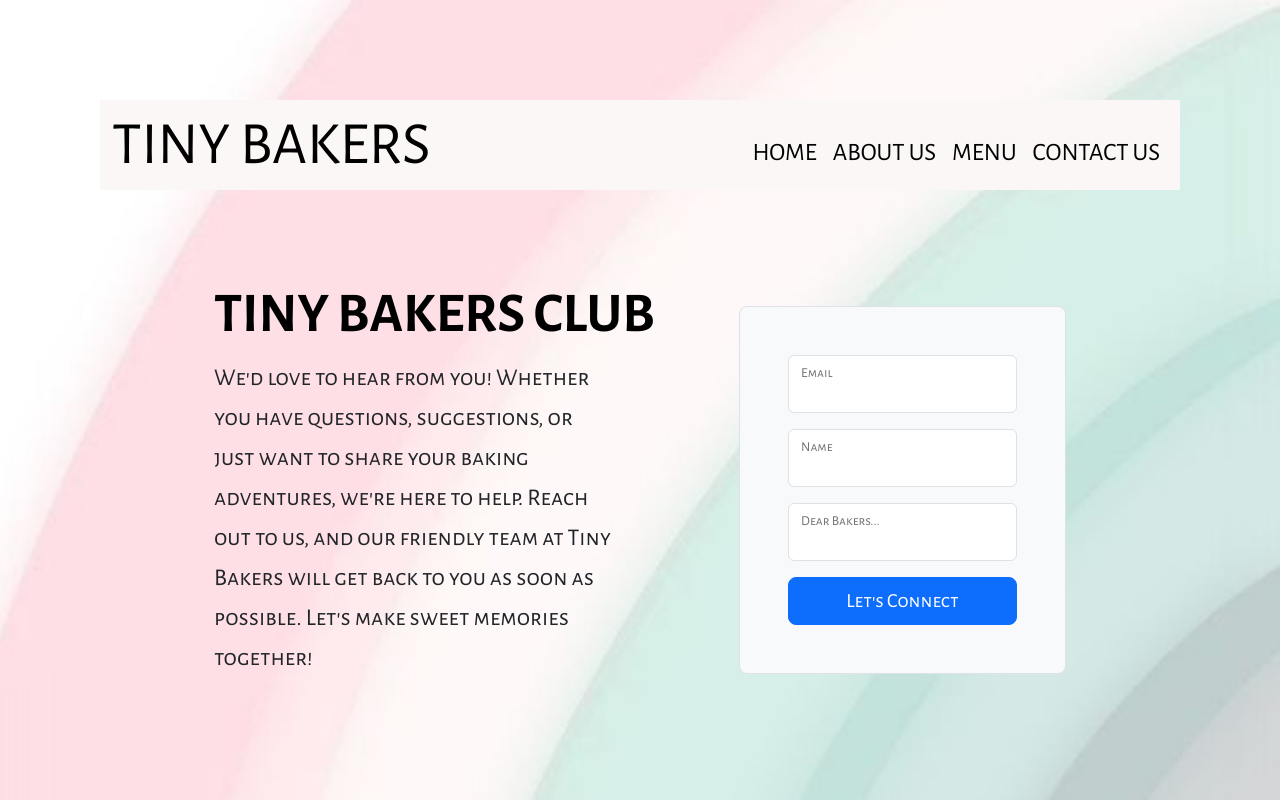
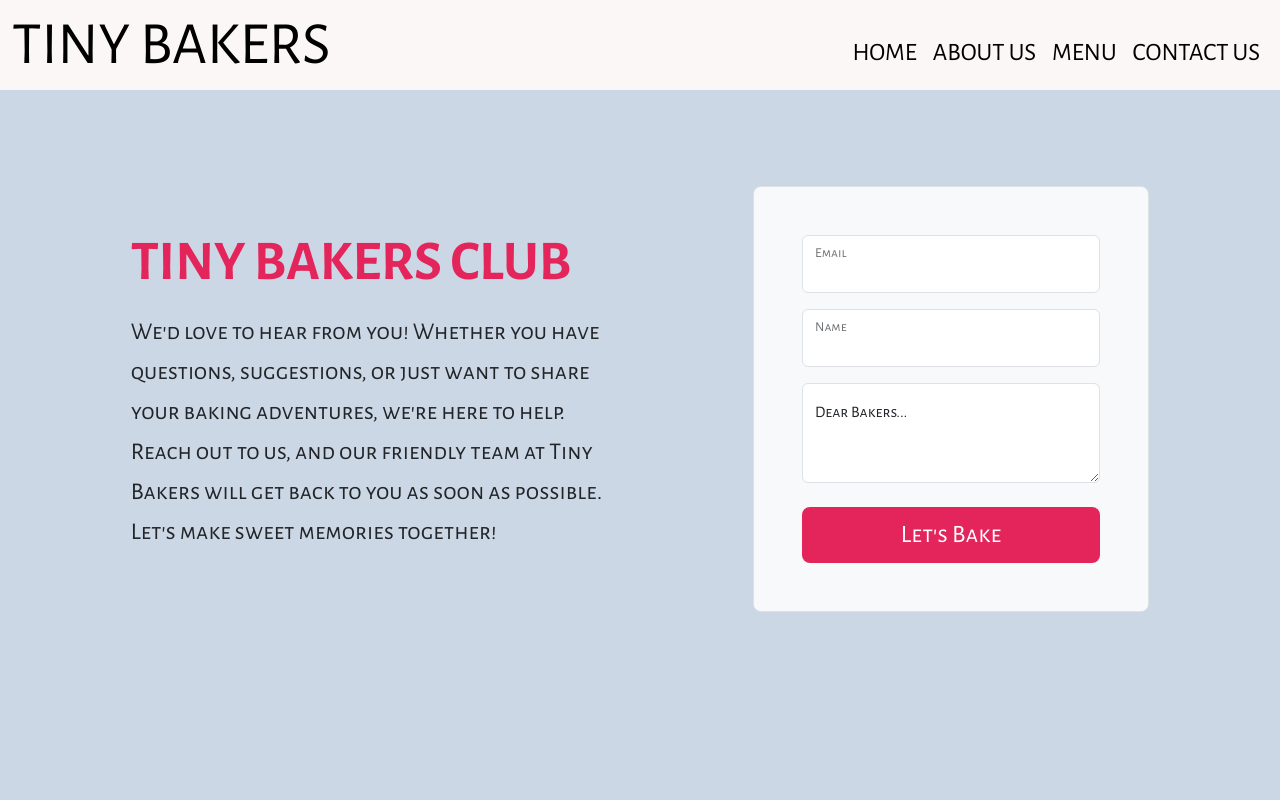
Before and after one commit to mhlangathabile/react-little-bakers, a React (Create React App) app: page /ContactUs in a window 1280 px wide. Built offline with nearby package versions, Linux system fonts and the light colour scheme.

Commit message:
Contact Us Component CSS

```diff
--- a/src/Component/ContactUs.css
+++ b/src/Component/ContactUs.css
@@ -1,9 +1,15 @@
 .contactUs {
-  background-image: url("../Images/contactUs.jpg");
+  font-family: "Alegreya Sans SC", sans-serif;
+  background-color: #ccd7e5;
   height: 100vh;
-  padding: 100px;
-  background-size: cover;
-  background-repeat: no-repeat;
-  background-position: center center;
-  font-family: "Alegreya Sans SC", sans-serif;
 }
+
+.contactUs h1 {
+  color: #e3255b !important;
+}
+
+button {
+  background-color: #e3255b !important;
+  color: white !important;
+  font-size: 25px !important;
+}
--- a/src/Component/ContactUs.js
+++ b/src/Component/ContactUs.js
@@ -9,7 +9,7 @@ const ContactUs = () => {
       <div className="container col-xl-10 col-xxl-8 px-4 py-5">
         <div className="row align-items-center g-lg-5 py-5">
           <div className="col-lg-7 text-center text-lg-start">
-            <h1 className="display-4 fw-bold lh-1 text-body-emphasis mb-3">
+            <h1 className="display-4 fw-bold text-body-emphasis mb-3">
               TINY BAKERS CLUB
             </h1>
             <p className="col-lg-10 fs-4">
@@ -34,16 +34,17 @@ const ContactUs = () => {
                 <input type="email" class="form-control" id="floatingInput" />
                 <label for="floatingInput">Name</label>
               </div>
-              <div className="form-floating mb-3 club">
-                <input
-                  type="textarea"
-                  className="form-control"
-                  id="floatingInput"
-                />
-                <label for="floatingInput">Dear Bakers...</label>
+              <div class="form-floating mb-4">
+                <textarea
+                  class="form-control"
+                  placeholder="Leave a comment here"
+                  id="floatingTextarea"
+                  style={{ height: "100px" }}
+                ></textarea>
+                <label for="floatingTextarea">Dear Bakers...</label>
               </div>
-              <button className="w-100 btn btn-lg btn-primary" type="submit">
-                Let's Connect
+              <button className="w-100 btn btn-lg" type="submit">
+                Let's Bake
               </button>
             </form>
           </div>
--- a/src/Component/Menu.css
+++ b/src/Component/Menu.css
@@ -1,5 +1,5 @@
 .menuBody {
-  background-color: black;
+  background-color: #9b7d61;
   color: #fbf7f7;
   font-family: "Alegreya Sans SC", sans-serif;
 }
```
